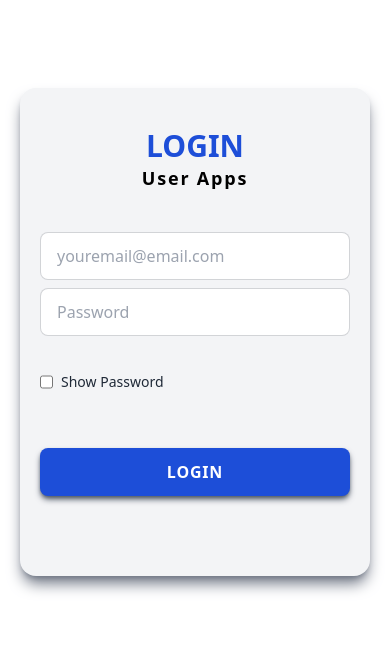
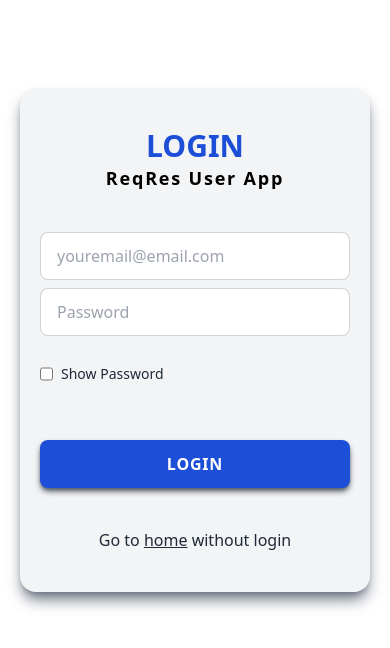
Before and after one commit to aryoyudhanto/test-biantarajaya-nextjs, a Next.js app: page / in a window 390 px wide. Shown: the top 648 px of the page. Built offline with nearby package versions, Linux system fonts and the light colour scheme.

Commit message:
feat: integration login with API and cookie

```diff
--- a/src/pages/_app.js
+++ b/src/pages/_app.js
@@ -1,5 +1,6 @@
 import '@/styles/globals.css'
+import { CookiesProvider } from 'react-cookie'
 
 export default function App({ Component, pageProps }) {
-  return <Component {...pageProps} />
+  return <CookiesProvider><Component {...pageProps} /></CookiesProvider>
 }
--- a/src/pages/index.jsx
+++ b/src/pages/index.jsx
@@ -1,13 +1,20 @@
+import { useCookies } from "react-cookie";
 import React, { useState } from "react";
+import { useRouter } from "next/router";
+import Head from "next/head";
+import Link from "next/link";
 import axios from "axios";
 
 import CustomInput from "@/components/CustomInput";
 import Button from "@/components/Button";
+import Layout from "@/components/Layout";
 
 const index = () => {
   const [passType, setPassType] = useState("password");
   const [password, setPassword] = useState("");
+  const [cookie, setCookie] = useCookies();
   const [email, setEmail] = useState("");
+  const router = useRouter();
 
   function tooglePass() {
     if (passType === "password") {
@@ -18,11 +25,35 @@ const index = () => {
     }
   }
 
-  function loginHandler(){
-
+  function loginHandler(e) {
+    e.preventDefault();
+    axios
+      .post(`https://reqres.in/api/login`, {
+        email: email,
+        password: password,
+      })
+      .then((res) => {
+        const { token } = res.data;
+        setCookie("token", token);
+        router.push("/home");
+      })
+      .catch((err) => {
+        console.log(err);
+      });
   }
 
   return (
+    <Layout>
+      <Head>
+        <title>Login - ReqRes User App</title>
+        <meta name="description" content="Generated by create next app" />
+        <link rel="preconnect" href="https://fonts.googleapis.com" />
+        <link rel="preconnect" href="https://fonts.gstatic.com" crossorigin />
+        <link
+          href="https://fonts.googleapis.com/css2?family=Poppins:wght@400;500;600;700;800;900&display=swap"
+          rel="stylesheet"
+        />
+      </Head>
       <div className="w-full flex justify-center items-center px-5 md:px-16 py-8">
         <section className="w-1/2 hidden xl:flex">
           <img
@@ -31,14 +62,16 @@ const index = () => {
           />
         </section>
         <section className="my-14 md:my-20 xl:w-1/2 md:px-20">
-        <div className="w-full bg-gray-100 rounded-2xl px-5 md:px-14 pt-10 pb-20 flex flex-col gap-10 shadow-lg shadow-gray-500">
+          <div className="w-full bg-gray-100 rounded-2xl px-5 md:px-14 pt-10 pb-10 flex flex-col gap-10 shadow-lg shadow-gray-500">
             <div className="flex flex-col items-center">
-            <p className="font-bold text-3xl text-blue-700 uppercase">login</p>
-            <p className="font-bold text-lg tracking-widest capitalize text-black">
-              user apps
+              <p className="font-bold text-3xl text-blue-700 uppercase">
+                login
+              </p>
+              <p className="font-bold text-lg tracking-widest text-black">
+                ReqRes User App
               </p>
             </div>
-          <form onSubmit={(e) => authLogin(e)}>
+            <form onSubmit={loginHandler}>
               <CustomInput
                 id="input-email"
                 inputSet="text-black"
@@ -53,7 +86,7 @@ const index = () => {
                 type={passType}
                 onChange={(e) => setPassword(e.target.value)}
               />
-            <div className="flex my-7">
+              <div className="flex my-5">
                 <input
                   id="checkbox-show-password"
                   type="checkbox"
@@ -68,9 +101,18 @@ const index = () => {
                 type="submit"
               />
             </form>
+
+            <p className="text-center">
+              Go to{" "}
+              <Link href={"/home"}>
+                <span className="underline hover:text-blue-500">home</span>{" "}
+              </Link>
+              without login
+            </p>
           </div>
         </section>
       </div>
+    </Layout>
   );
 };
 
```
Lines whose indentation alone changed are shown as unchanged.
